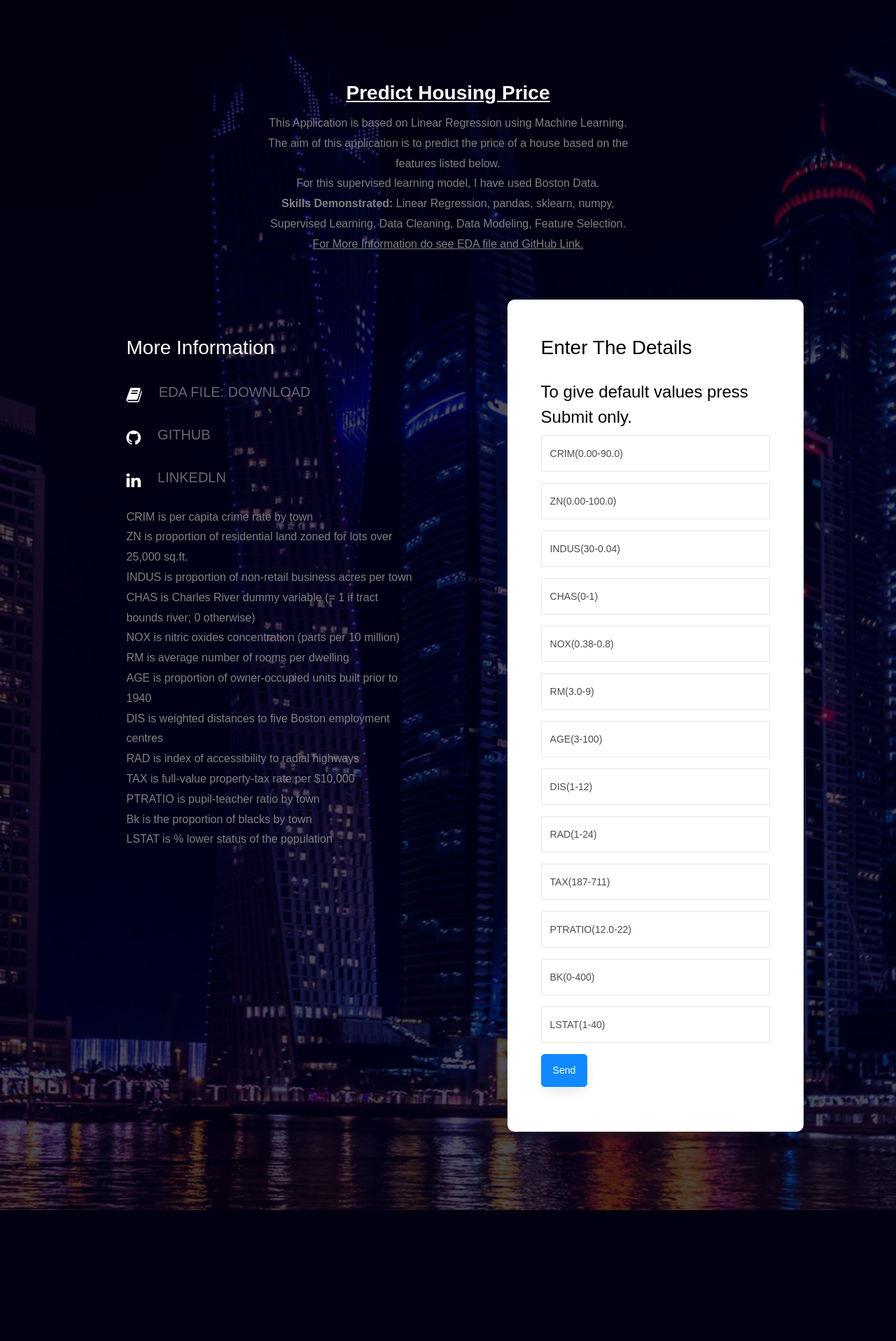
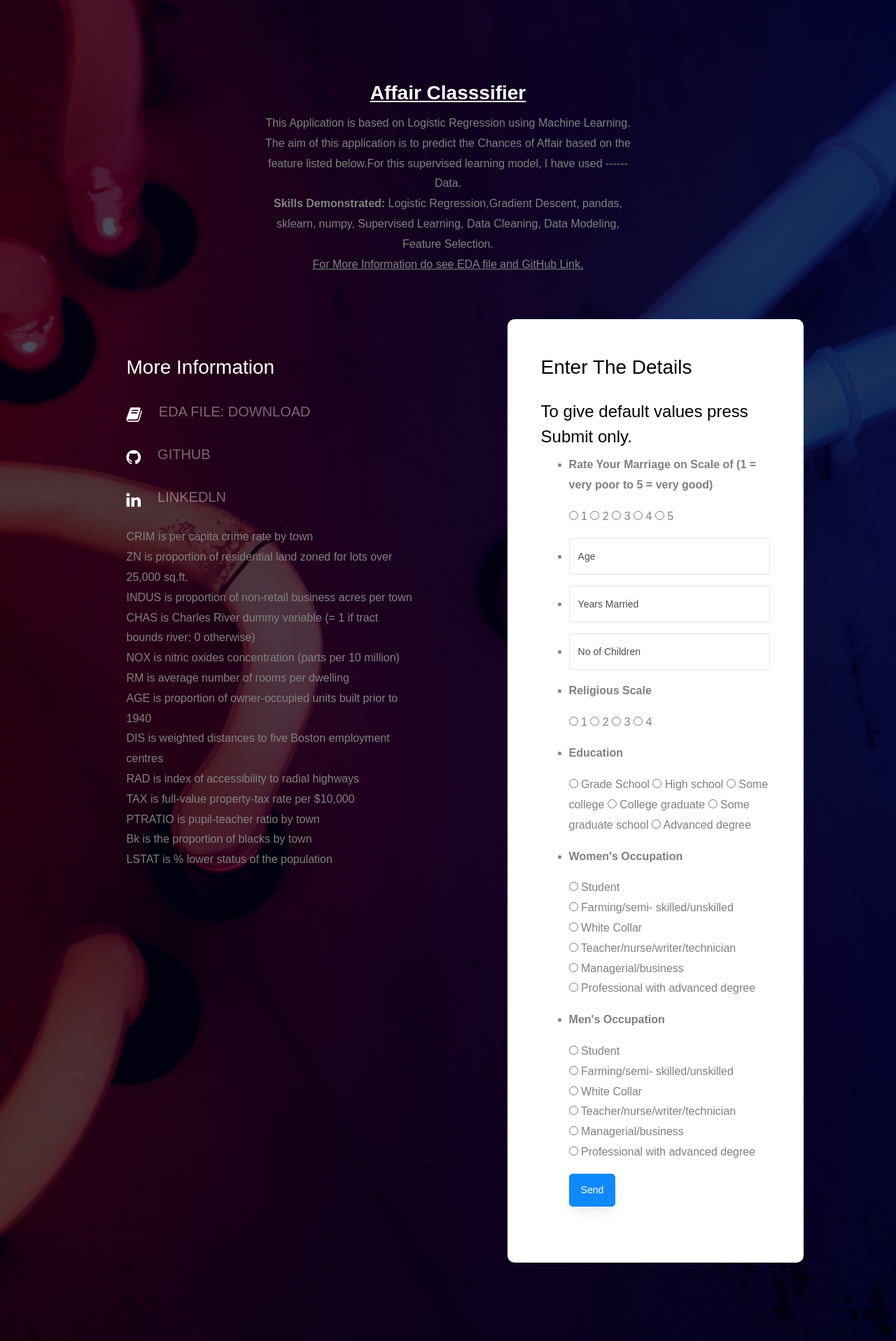
Before and after one commit to Th-analytics/logistic_reg, a Flask app: page / in a window 1280 px wide. Shown: the whole page at 70% size. Before the commit the page ends 1729 px from the top, so only its background shows below. Run offline with Flask 2, Linux system fonts and the light colour scheme; some libraries are stand-ins or nearby versions.

Commit message:
Adding forms

```diff
--- a/app.py
+++ b/app.py
@@ -42,23 +42,24 @@ def home():
         else:
             free_status = True
         # Default Values
-        if request.form['CRIM'] == '':
-            data_values = [0.03237, 0.0, 2.18, 0.0, 0.458, 6.998, 45.8, 6.0622, 3.0, 222.0, 18.7, 394.63, 2.94]
-        else:
-            CRIM = float(request.form['CRIM'].strip())
-            ZN = float(request.form['ZN'].strip())
-            INDUS = float(request.form['INDUS'].strip())
-            CHAS = float(request.form['CHAS'].strip())
-            NOX = float(request.form['NOX'].strip())
-            RM = float(request.form['RM'].strip())
-            AGE = float(request.form['AGE'].strip())
-            DIS = float(request.form['DIS'].strip())
-            RAD = float(request.form['RAD'].strip())
-            TAX = float(request.form['TAX'].strip())
-            PTRATIO = float(request.form['PTRATIO'].strip())
-            BK = float(request.form['BK'].strip())
-            LSTAT = float(request.form['LSTAT'].strip())
-            data_values = [CRIM, ZN, INDUS, CHAS, NOX, RM, AGE, DIS, RAD, TAX, PTRATIO, BK, LSTAT]
+
+        age = request.form['age']  # Age of Women
+        marr_rating = request.form['rate_m']  # marriage rating
+        education = request.form['edu_scale']
+        yrr_married = request.form['yom']
+        religious = request.form['R_scale']
+        occ_women = request.form['occ_w']
+        occ_men = request.form['occ_m']
+        children = request.form['children']
+        print("Marriage:", marr_rating)
+        print("age: ", age)
+        print("Education:", education)
+        print("Years Married: ",yrr_married)
+        print("religious: ", religious)
+        print("Occ_women:", occ_women)
+        print("Occ_men:", occ_men)
+        print("Children:", children)
+
         #Threading(object=object_pre, values=data_values)
         return redirect(url_for('result'))
     else:
@@ -69,7 +70,7 @@ def home():
 def result():
     global result_data
     if result_data != 'Processing...':
-        result_data = floor(result_data) * 1000
+        result_data = 0
     print("result_data: ", result_data)
     return render_template('result.html', re_data=result_data)
 
--- a/templates/index.html
+++ b/templates/index.html
@@ -1,7 +1,7 @@
 <!doctype html>
-<html lang="en">
+<html lang="en" xmlns="http://www.w3.org/1999/html">
   <head>
-  	<title>Prediction Using Boston Data</title>
+  	<title>Logistic Regression Classifier</title>
     <meta charset="utf-8">
     <meta name="viewport" content="width=device-width, initial-scale=1, shrink-to-fit=no">
 
@@ -12,14 +12,14 @@
 
 	</head>
 	<body>
-	<section class="ftco-section img bg-hero" style="background-image: url(static/images/bg_1.jpg);">
+	<section class="ftco-section img bg-hero" style="background-image: url(static/images/bg_img.jpg);">
 		<div class="container">
 			<div class="row justify-content-center">
 				<div class="col-md-6 text-center mb-5">
-					<h2 class="heading-section"><b><u>Predict Housing Price</b></u></h2>
-					<p>This Application is based on Linear Regression using Machine Learning.<br>The aim of this application is to predict the
-					price of a house based on the features listed below.<br>For this supervised learning model, I have used Boston Data.
-					<br><b>Skills Demonstrated:</b> Linear Regression, pandas, sklearn, numpy, Supervised Learning, Data Cleaning, Data Modeling, Feature Selection.
+					<h2 class="heading-section"><b><u>Affair Classsifier</b></u></h2>
+					<p>This Application is based on Logistic Regression using Machine Learning.<br>The aim of this application is to predict the
+					Chances of Affair based on the feature listed below.For this supervised learning model, I have used ------ Data.
+					<br><b>Skills Demonstrated:</b> Logistic Regression,Gradient Descent, pandas, sklearn, numpy, Supervised Learning, Data Cleaning, Data Modeling, Feature Selection.
 						<br><u>For More Information do see EDA file and GitHub Link.</u></p>
 				</div>
 			</div>
@@ -36,7 +36,7 @@
 				        		</div>
 				        		<div class="text pl-4">
 
-									<a download href="https://drive.google.com/file/d/1Sv68o7-bHMVqLaAWCrOmQUHDs4pSvm1j/view?usp=sharing" target="_blank"><p><span>EDA File: Download</span></p></a>
+									<a download href="https://drive.google.com/file/d/13KXZtR2QeyO6MtcqHDln5IOWLNjdZseb/view?usp=sharing" target="_blank"><p><span>EDA File: Download</span></p></a>
 					          </div>
 				          </div>
 				        	<div class="dbox w-100 d-flex align-items-start">
@@ -85,75 +85,77 @@ LSTAT is % lower status of the population</span>
 							<div class="col-lg-5">
 								<div class="contact-wrap w-100 p-md-5 p-4">
 									<h3 class="mb-4">Enter The Details</h3>
-									<h4>To give default values press Submit only.</h4>
-									<div id="form-message-warning" class="mb-4"></div>
-
+									<h4>To give default values press Submit only.</h4> <!--<div id="form-message-warning" class="mb-4"></div>-->
 									<form method="POST" id="data_form" name="data_form">
 										<div class="row">
+											<ul>
 											<div class="col-md-12">
 												<div class="form-group">
-
-													<input type="number" step="any" class="form-control" name="CRIM" id="CRIM" placeholder="CRIM(0.00-90.0)">
+													<li><p><strong>Rate Your Marriage on Scale of (1 = very poor to 5 = very good)</strong></p></li>
+													<input type="radio" name="rate_m" value=1> 1 </input><!--rate_marriage:-->
+													<input type="radio" name="rate_m" value=2> 2 </input>
+													<input type="radio" name="rate_m" value=3> 3 </input>
+													<input type="radio" name="rate_m" value=4> 4 </input>
+													<input type="radio" name="rate_m" value=5> 5 </input>
 												</div>
 											</div>
 											<div class="col-md-12">
 												<div class="form-group">
-													<input type="number" step="any" class="form-control" name="ZN" id="ZN" placeholder="ZN(0.00-100.0)">
+													<li><input type="number" class="form-control" name="age" id="age" placeholder="Age"></li>
 												</div>
 											</div>
 											<div class="col-md-12">
 												<div class="form-group">
-													<input type="number" step="any" class="form-control" name="INDUS" id="INDUS" placeholder="INDUS(30-0.04)">
+													<li><input type="number" class="form-control" name="yom" id="yom" placeholder="Years Married"></li>
 												</div>
 											</div>
 											<div class="col-md-12">
 												<div class="form-group">
-													<input type="number" step="any" class="form-control" name="CHAS" id="CHAS" placeholder="CHAS(0-1)">
+													<li><input type="number" class="form-control" name="children" id="children" placeholder="No of Children"></li>
+
 												</div>
 											</div>
 											<div class="col-md-12">
 												<div class="form-group">
-													<input type="number" step="any" class="form-control" name="NOX" id="NOX" placeholder="NOX(0.38-0.8)">
+													<!--religious: woman's rating of how religious she is (1 = not religious, 4 =strongly religious)-->
+													<li><p><strong>Religious Scale</strong></p></li>
+													<input type="radio" name="R_scale" value=1> 1 </input>
+													<input type="radio" name="R_scale"  value=2> 2 </input>
+													<input type="radio" name="R_scale" value=3> 3 </input>
+													<input type="radio" name="R_scale"  value=4> 4 </input>
 												</div>
 											</div>
 											<div class="col-md-12">
 												<div class="form-group">
-													<input type="number" step="any" class="form-control" name="RM" id="RM" placeholder="RM(3.0-9)">
+													<li><p><strong>Education</strong></p></li>
+													<input type="radio" name="edu_scale" value=9> Grade School </input>
+													<input type="radio" name="edu_scale" value=12> High school </input>
+													<input type="radio" name="edu_scale" value=14> Some college </input>
+													<input type="radio" name="edu_scale" value=16> College graduate </input>
+													<input type="radio" name="edu_scale" value=17> Some graduate school </input>
+													<input type="radio" name="edu_scale" value=20> Advanced degree </input>
 												</div>
 											</div>
 											<div class="col-md-12">
 												<div class="form-group">
-													<input type="number" step="any" class="form-control" name="AGE" id="AGE" placeholder="AGE(3-100)">
+													<li><p><strong>Women's Occupation</strong></p></li>
+													<input type="radio" name="occ_w" value=1> Student </input> <br>
+													<input type="radio" name="occ_w" value=2> Farming/semi- skilled/unskilled </input> <br>
+													<input type="radio" name="occ_w" value=3> White Collar </input> <br>
+													<input type="radio" name="occ_w" value=4> Teacher/nurse/writer/technician </input> <br>
+													<input type="radio" name="occ_w" value=5> Managerial/business </input> <br>
+													<input type="radio" name="occ_w" value=6> Professional with advanced degree </input> <br>
 												</div>
 											</div>
 											<div class="col-md-12">
 												<div class="form-group">
-													<input type="number" step="any" class="form-control" name="DIS" id="DIS" placeholder="DIS(1-12)">
-												</div>
-											</div>
-											<div class="col-md-12">
-												<div class="form-group">
-													<input type="number" step="any" class="form-control" name="RAD" id="RAD" placeholder="RAD(1-24)">
-												</div>
-											</div>
-											<div class="col-md-12">
-												<div class="form-group">
-													<input type="number" step="any" class="form-control" name="TAX" id="TAX" placeholder="TAX(187-711)">
-												</div>
-											</div>
-											<div class="col-md-12">
-												<div class="form-group">
-													<input type="number" step="any" class="form-control" name="PTRATIO" id="PTRATIO" placeholder="PTRATIO(12.0-22)">
-												</div>
-											</div>
-											<div class="col-md-12">
-												<div class="form-group">
-													<input type="number" step="any" class="form-control" name="BK" id="BK" placeholder="BK(0-400)">
-												</div>
-											</div>
-											<div class="col-md-12">
-												<div class="form-group">
-													<input type="number" step="any" class="form-control" name="LSTAT" id="LSTAT" placeholder="LSTAT(1-40)">
+													<li><p><strong>Men's Occupation</strong></p></li>
+													<input type="radio" name="occ_m" value=1> Student </input> <br>
+													<input type="radio" name="occ_m" value=2> Farming/semi- skilled/unskilled </input> <br>
+													<input type="radio" name="occ_m" value=3> White Collar </input> <br>
+													<input type="radio" name="occ_m" value=4> Teacher/nurse/writer/technician </input> <br>
+													<input type="radio" name="occ_m" value=5> Managerial/business </input> <br>
+													<input type="radio" name="occ_m" value=6> Professional with advanced degree </input> <br>
 												</div>
 											</div>
 											<div class="col-md-12">
@@ -162,7 +164,9 @@ LSTAT is % lower status of the population</span>
 													<div class="submitting"></div>
 												</div>
 											</div>
+											</ul>
 										</div>
+
 									</form>
 
 								</div>
--- a/templates/result.html
+++ b/templates/result.html
@@ -12,7 +12,7 @@
 
 	</head>
 	<body>
-	<section class="ftco-section img bg-hero" style="background-image: url(static/images/bg_1.jpg);">
+	<section class="ftco-section img bg-hero" style="background-image: url(static/images/bg_img.jpg);">
 		<div class="container">
 			<div class="row justify-content-center">
 				<div class="col-md-6 text-center mb-5">
@@ -32,7 +32,7 @@
 				        		</div>
 				        		<div class="text pl-4">
 
-									<a download href="https://drive.google.com/file/d/1Sv68o7-bHMVqLaAWCrOmQUHDs4pSvm1j/view?usp=sharing" target="=_blank"><p><span>EDA File: Download</span></p></a>
+									<a download href="https://drive.google.com/file/d/13KXZtR2QeyO6MtcqHDln5IOWLNjdZseb/view?usp=sharing" target="=_blank"><p><span>EDA File: Download</span></p></a>
 					          </div>
 				          </div>
 				        	<div class="dbox w-100 d-flex align-items-start">
```
Also changed, not shown: static/images/bg_1.jpg (deleted), static/images/bg_img.jpg (added).
